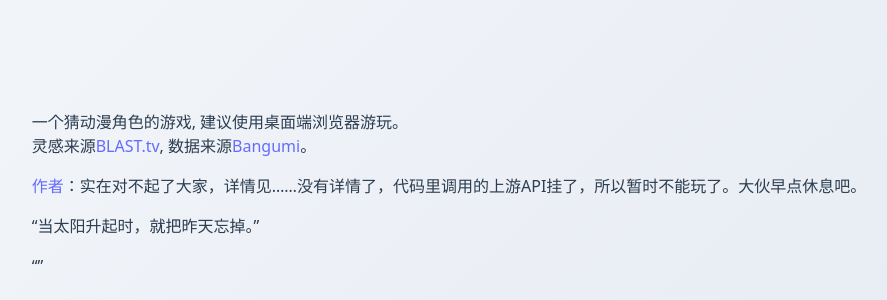
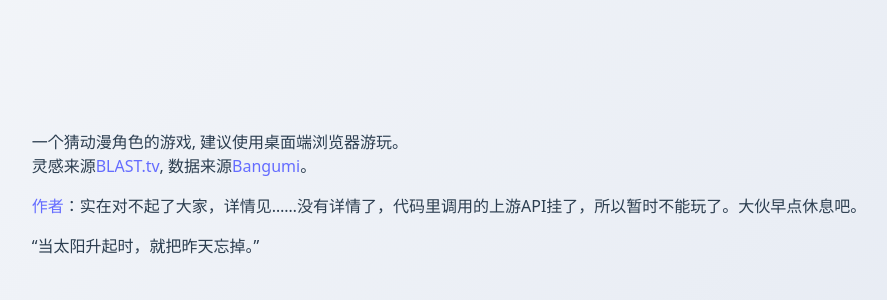
Before and after one commit to qcsmallblack/anime-character-guessr, a React (Vite) app in the folder client_v3/: page / in a window 1280 px wide. Shown: the part 238-538 px from the top of the page, without its empty margins (191-1078 px from the left). Built offline with nearby package versions, Linux system fonts and the light colour scheme; no server answers.

Commit message:
Update Home.jsx

```diff
--- a/client_v3/src/pages/Home.jsx
+++ b/client_v3/src/pages/Home.jsx
@@ -39,9 +39,6 @@ const Home = () => {
         <p>
           “当太阳升起时，就把昨天忘掉。”
         </p>
-        <p>
-          “”
-        </p>
       </div>
     </div>
   );
```
